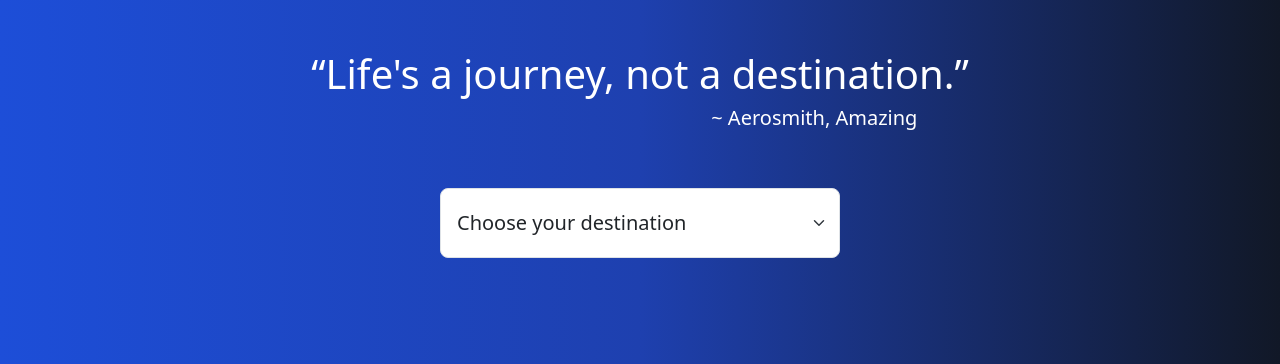
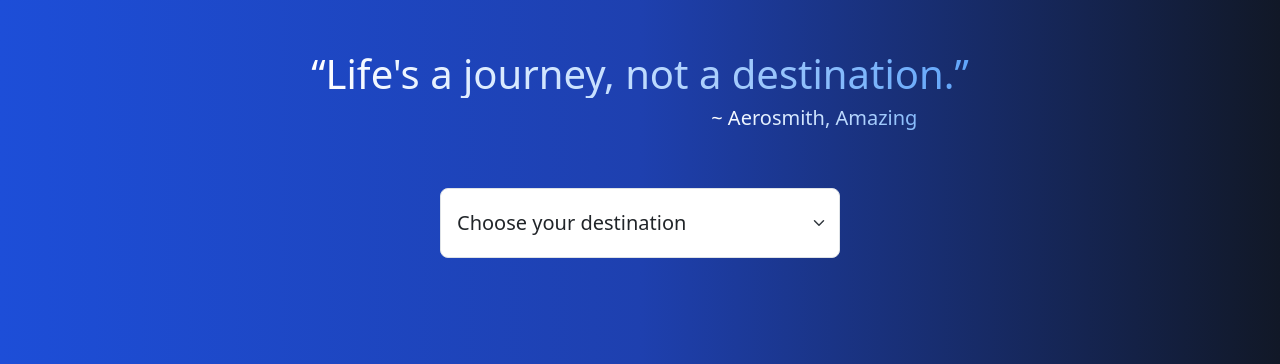
Before and after one commit to claudioavgo/triphelper, a Django app: template TripHelperApp/templates/index.html in a window 1280 px wide. Shown: the part 56-420 px from the top of the page. Run offline with Django 4.2, Linux system fonts and the light colour scheme; the template is opened without the code that fills it, so the values that code supplies are empty.

Commit message:
text adjustmnet

```diff
--- a/TripHelperApp/static/style.css
+++ b/TripHelperApp/static/style.css
@@ -2,8 +2,17 @@
     background: linear-gradient(to right, rgb(29, 78, 216), rgb(30, 64, 175), rgb(17, 24, 39));
 }
 
+.gradient {
+    background-image: linear-gradient(to right, rgb(255, 255, 255), rgb(191, 219, 254), rgb(96, 165, 250));
+
+    background-clip: text;
+
+    -webkit-background-clip: text;
+    -webkit-text-fill-color: transparent;
+  }
+
 .text-white {
-    color: #FFFCEC;
+    color: linear-gradient(to right, rgb(112, 26, 117), rgb(192, 38, 211), rgb(30, 58, 138));
 }
 
 .p-20 {
--- a/TripHelperApp/templates/index.html
+++ b/TripHelperApp/templates/index.html
@@ -47,9 +47,9 @@
       </nav>
       <container class="d-flex justify-content-center" style="margin-top: 50px">
         <div>
-          <h1>“Life's a journey, not a destination.”</h1>
+          <h1 class="gradient">“Life's a journey, not a destination.”</h1>
           <div>
-            <h5 class="d-flex justify-content-left" style="margin-left: 400px">~ Aerosmith, Amazing</h5>
+            <h5 class="gradient" class="d-flex justify-content-left" style="margin-left: 400px">~ Aerosmith, Amazing</h5>
           </div>
         </div>
       </container>
```
